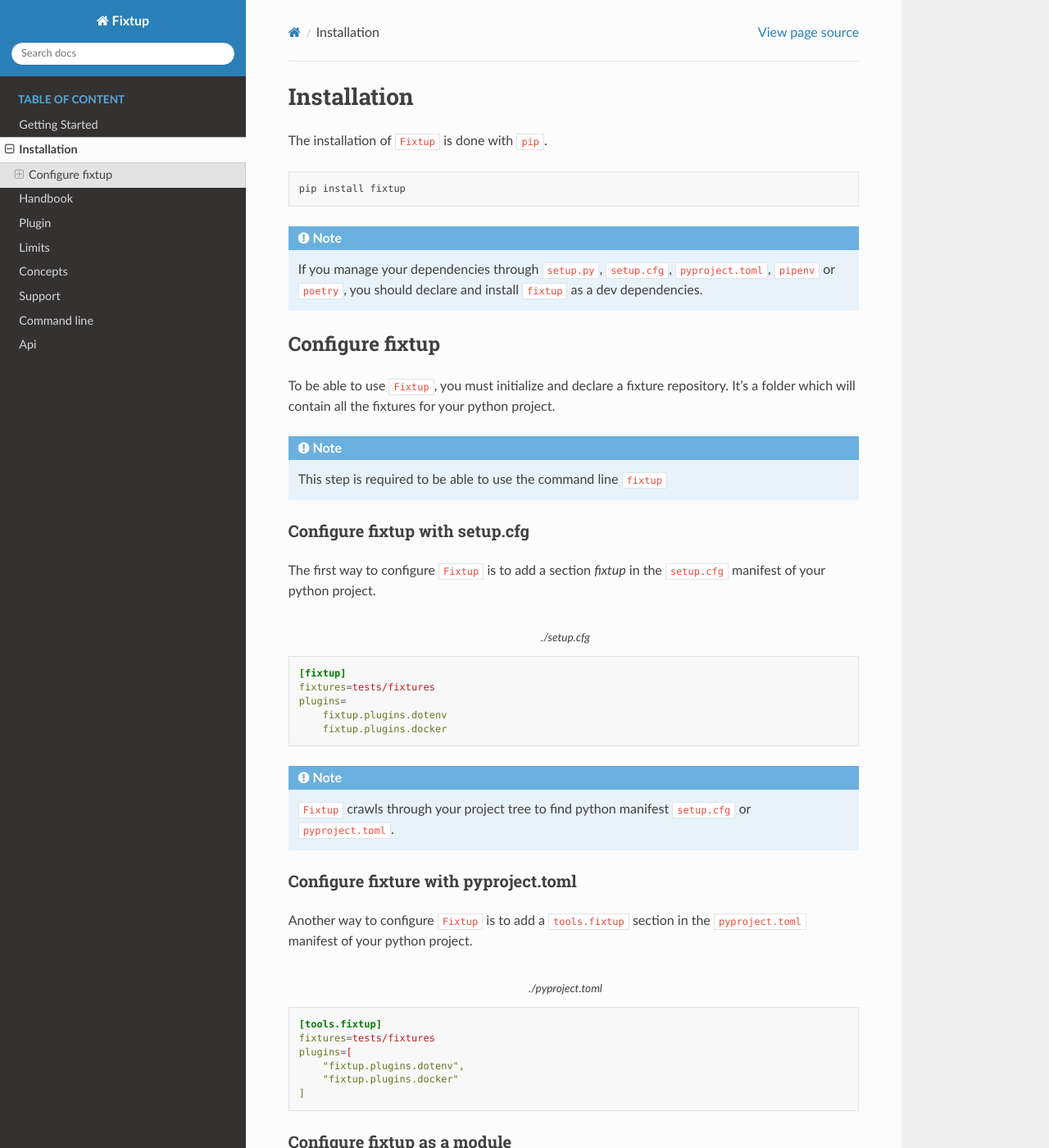
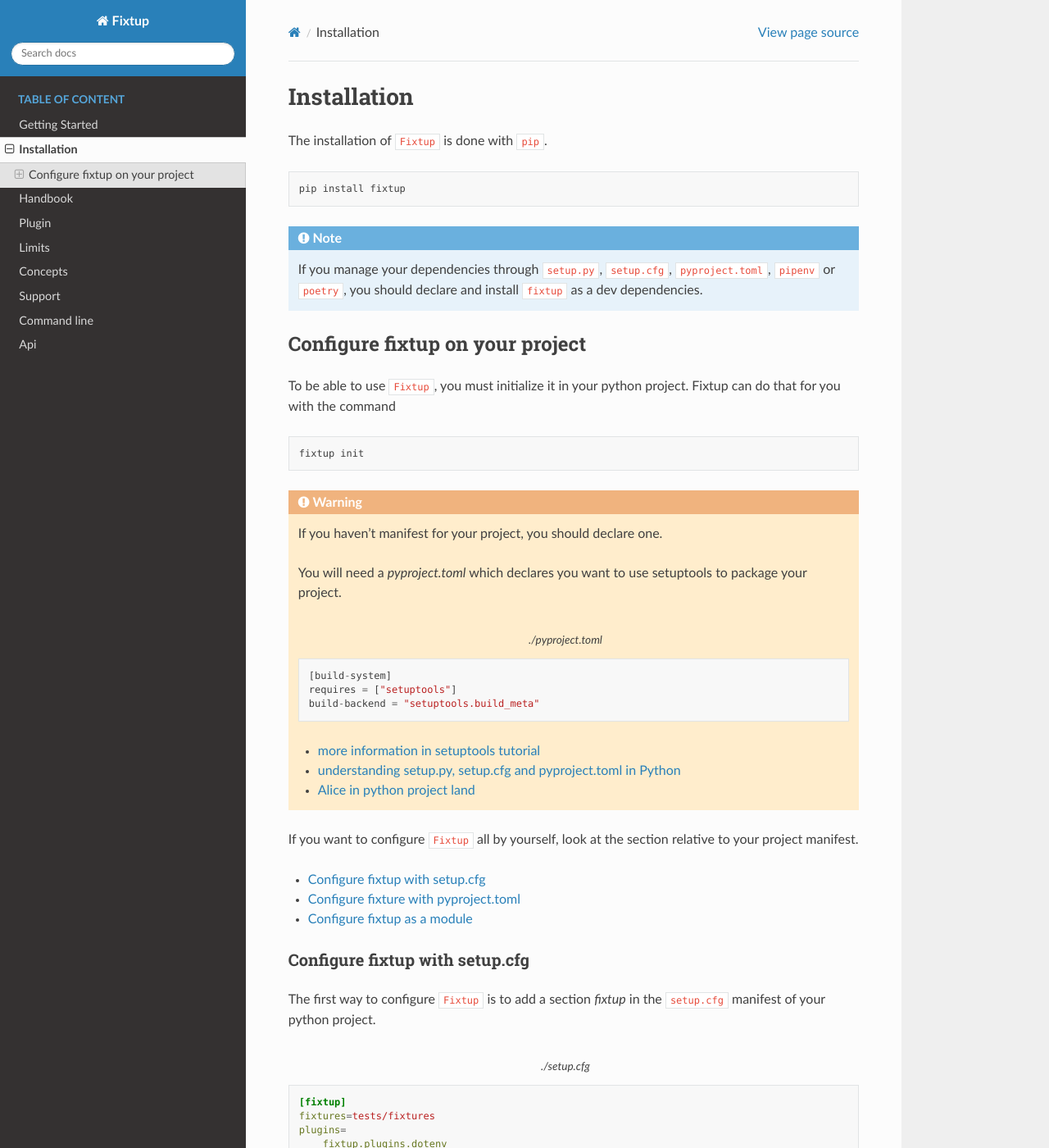
Before and after one commit to FabienArcellier/fixtup, a Sphinx documentation site: the page built from docs/source/install.rst, in a window 1280 px wide and 1400 px high. Shown: the whole window at 82% size. Built offline with Sphinx 7.4.7 and the Read the Docs theme 2.0.0, drawn with Linux system fonts in a browser that asks for light colours; some of the changed text lies outside the part shown.

Commit message:
polish the documentation to prepare the release
* document the usage of `fixtup init` in `install.rst`

```diff
--- a/docs/source/index.rst
+++ b/docs/source/index.rst
@@ -42,7 +42,7 @@
     :caption: Table of content
 
     getting_started
-    installation
+    install
     handbook
     plugin
     limits
--- a/docs/source/installation.rst
+++ b/docs/source/install.rst
@@ -14,15 +14,35 @@
 
 .. _ConfigureFixtup:
 
-Configure fixtup
-****************
+Configure fixtup on your project
+********************************
 
-To be able to use ``Fixtup``, you must initialize and declare a fixture repository. It's a folder
-which will contain all the fixtures for your python project.
+To be able to use ``Fixtup``, you must initialize it in your python project.
+Fixtup can do that for you with the command
 
-.. note::
+.. code-block:: bash
 
-    This step is required to be able to use the command line ``fixtup``
+    fixtup init
+
+.. warning:: If you haven't manifest for your project, you should declare one.
+
+    You will need a `pyproject.toml` which declares you want to use setuptools to package your project.
+
+    .. code-block::
+        :caption: ./pyproject.toml
+
+        [build-system]
+        requires = ["setuptools"]
+        build-backend = "setuptools.build_meta"
+
+    * `more information in setuptools tutorial <https://setuptools.pypa.io/en/latest/userguide/quickstart.html#basic-use>`__
+    * `understanding setup.py, setup.cfg and pyproject.toml in Python <https://ianhopkinson.org.uk/2022/02/understanding-setup-py-setup-cfg-and-pyproject-toml-in-python/>`__
+    * `Alice in python project land <https://vickiboykis.com/2017/09/26/alice-in-python-projectland/>`__
+
+If you want to configure ``Fixtup`` all by yourself, look at the section relative to your project manifest.
+
+.. contents::
+    :local:
 
 Configure fixtup with setup.cfg
 ===============================
```
Also changed, not shown: other parts of docs/source/install.rst (+1 -1 lines).
